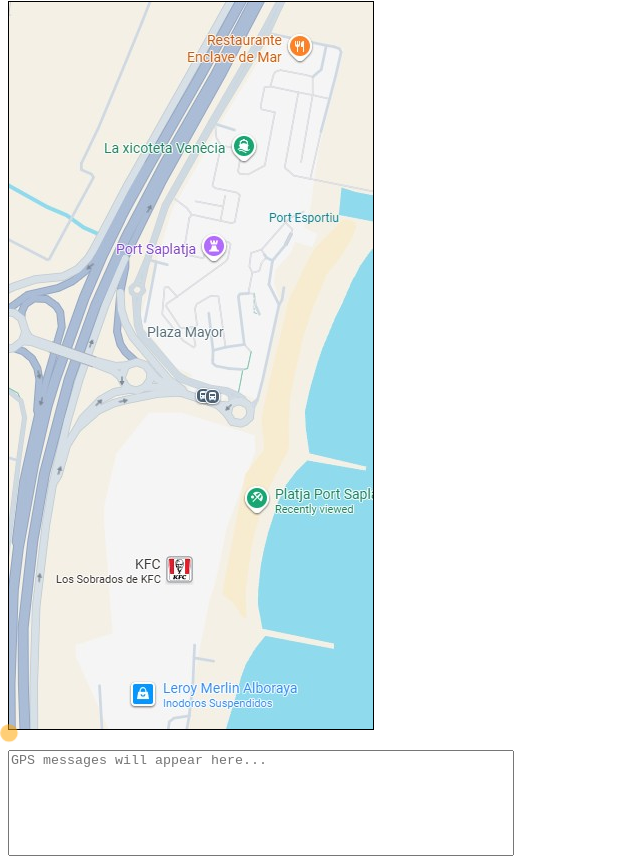
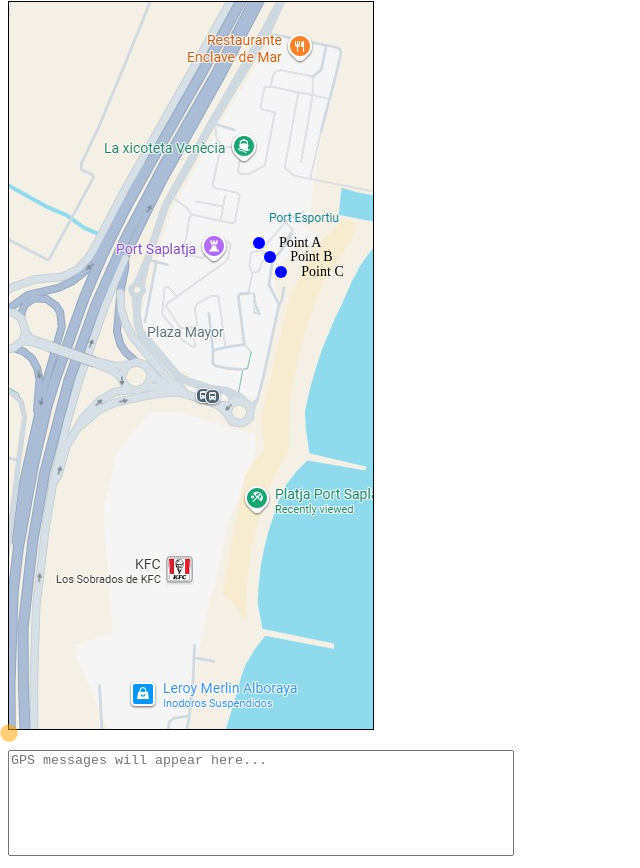
Before and after one commit to MartinJHolmes/InteractiveMap, a plain HTML site: page index.html in a window 1280 px wide. Shown: the part 79-947 px from the top of the page, without its empty margins (0-640 px from the left). Drawn offline with Linux system fonts and the light colour scheme.

Commit message:
list of locations

```diff
--- a/index.html
+++ b/index.html
@@ -67,6 +67,52 @@
             margin-top: 20px;
             resize: none;
         }
+
+        .dot {
+            position: absolute;
+            width: 12px;
+            height: 12px;
+            background-color: blue;
+            border-radius: 50%;
+            transform: translate(-50%, -50%);
+            cursor: pointer;
+        }
+
+        .label {
+            position: absolute;
+            font-size: 14px;
+            color: black;
+            margin-left: 10px;
+            cursor: pointer;
+            white-space: nowrap;
+            transform: translateY(-50%); /* vertically center label with dot */
+        }
+
+        #infoBox {
+            position: absolute;
+            top: 20px;
+            left: 20px;
+            width: 250px;
+            padding: 15px;
+            background: white;
+            border: 1px solid #333;
+            border-radius: 8px;
+            box-shadow: 0 2px 8px rgba(0, 0, 0, 0.2);
+            display: none;
+            z-index: 1000;
+        }
+
+        #infoBox h3 {
+            margin: 0 0 10px 0;
+        }
+
+        #infoBox .close {
+            position: absolute;
+            top: 5px;
+            right: 10px;
+            font-weight: bold;
+            cursor: pointer;
+        }
     </style>
 </head>
 
@@ -77,6 +123,12 @@
         <img src="images/PortSaplaya.jpg">
         <div id="dot"></div>
     </div>
+    <div id="infoBox">
+        <span class="close" onclick="hideInfo()">✖</span>
+        <h3 id="infoTitle"></h3>
+        <p id="infoDesc"></p>
+    </div>
+
 
     <textarea id="log" readonly placeholder="GPS messages will appear here..."></textarea>
 
@@ -157,6 +209,68 @@
         }
 
     </script>
+    <script>
+        // const map = document.getElementById('map');
+        const infoBox = document.getElementById('infoBox');
+        const infoTitle = document.getElementById('infoTitle');
+        const infoDesc = document.getElementById('infoDesc');
+
+        // Define map bounds
+        // const topLeft = { lat: 39.510468490311084, lng: -0.321962205442235 };
+        // const bottomRight = { lat: 39.50959638289184, lng: -0.3211428699901238 };
+
+        // Example array of GPS positions
+        const locations = [
+            { lat: 39.5102, lng: -0.3217, title: "Point A", description: "This is the first location." },
+            { lat: 39.5100, lng: -0.3215, title: "Point B", description: "This is the second location." },
+            { lat: 39.5098, lng: -0.3213, title: "Point C", description: "This is the third location." }
+        ];
+
+        function getLocationOnMap(lat, lng) {
+            const mapWidth = map.offsetWidth;
+            const mapHeight = map.offsetHeight;
+
+            const x = ((lng - topLeft.lng) / (bottomRight.lng - topLeft.lng)) * mapWidth;
+            const y = ((lat - topLeft.lat) / (bottomRight.lat - topLeft.lat)) * mapHeight;
+
+            return { x, y };
+        }
+
+        function showInfo(location) {
+            infoTitle.textContent = location.title;
+            infoDesc.textContent = location.description;
+            infoBox.style.display = 'block';
+        }
+
+        function hideInfo() {
+            infoBox.style.display = 'none';
+        }
+
+        function drawLocations() {
+            locations.forEach(loc => {
+                const { x, y } = getLocationOnMap(loc.lat, loc.lng);
+
+                // Create dot
+                const dot = document.createElement('div');
+                dot.className = 'dot';
+                dot.style.left = `${x}px`;
+                dot.style.top = `${y}px`;
+                dot.addEventListener('click', () => showInfo(loc));
+                map.appendChild(dot);
+
+                // Create label
+                const label = document.createElement('div');
+                label.className = 'label';
+                label.style.left = `${x + 10}px`; // offset a bit to the right
+                label.style.top = `${y}px`;
+                label.textContent = loc.title;
+                label.addEventListener('click', () => showInfo(loc));
+                map.appendChild(label);
+            });
+        }
+
+        drawLocations();
+    </script>
 
 
 
```
